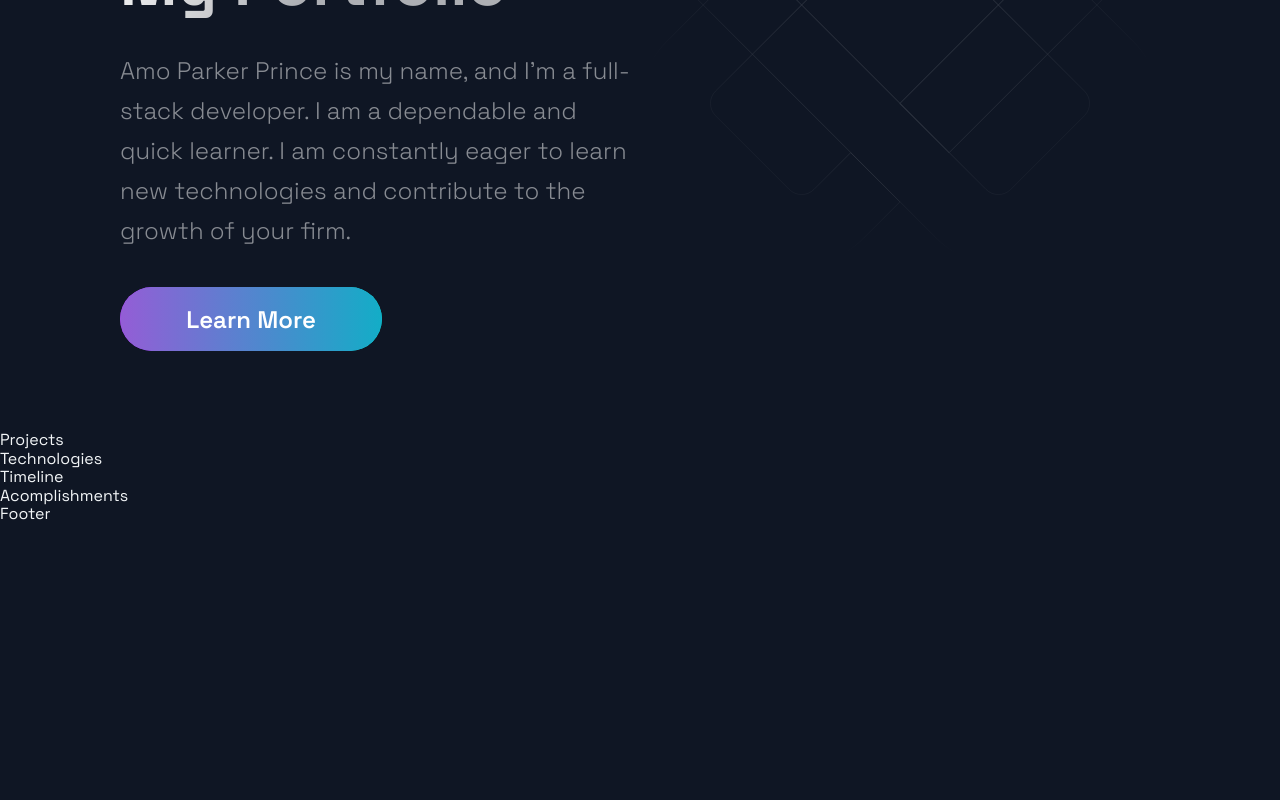
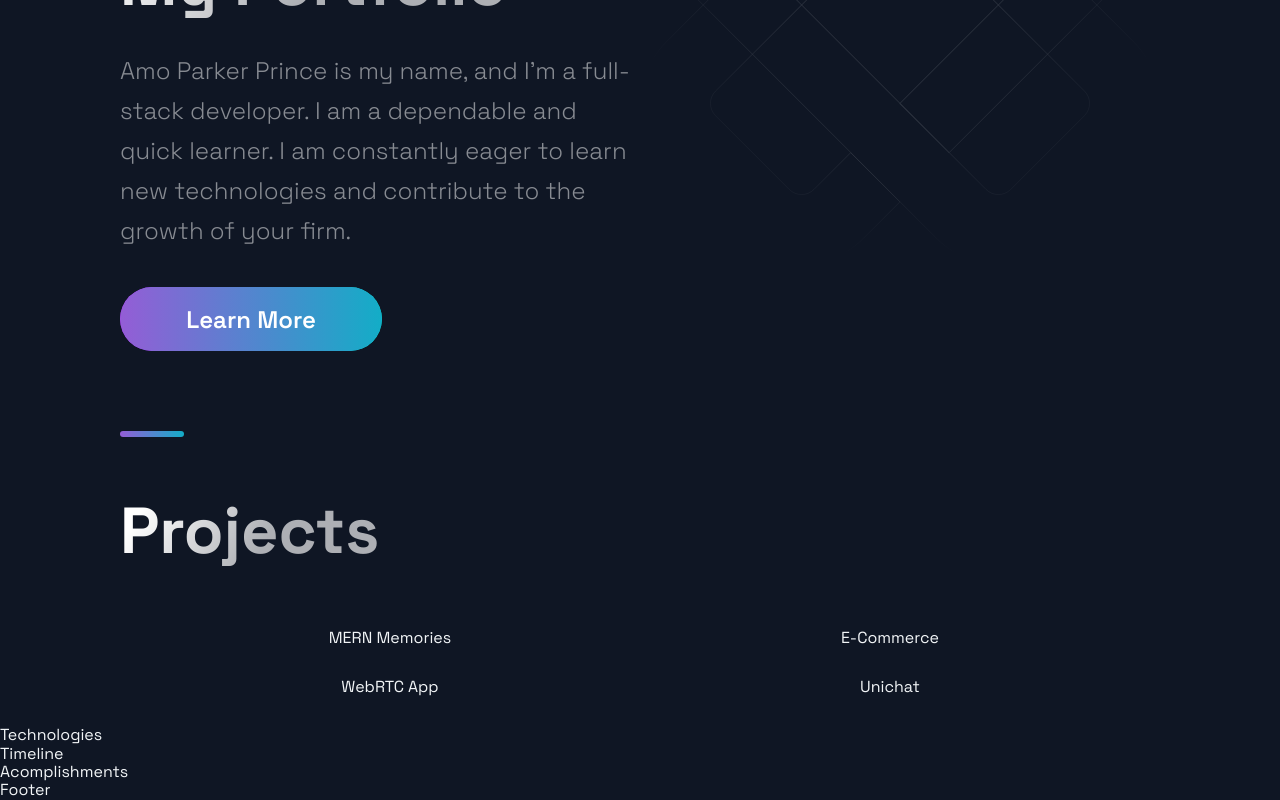
Before and after one commit to mrparkersson/My-Portfolio--nextjs, a Next.js app: page / in a window 1280 px wide. Shown: the part 367-1167 px from the top of the page. Before the commit the page ends 891 px from the top, so only its background shows below. Built offline with nearby package versions, Linux system fonts and the light colour scheme.

Commit message:
Change in hero.js file

```diff
--- a/src/components/Projects/Projects.js
+++ b/src/components/Projects/Projects.js
@@ -1,13 +1,35 @@
 import React from 'react';
 
-import { BlogCard, CardInfo, ExternalLinks, GridContainer, HeaderThree, Hr, Tag, TagList, TitleContent, UtilityList, Img } from './ProjectsStyles';
-import { Section, SectionDivider, SectionTitle } from '../../styles/GlobalComponents';
+import {
+  BlogCard,
+  CardInfo,
+  ExternalLinks,
+  GridContainer,
+  HeaderThree,
+  Hr,
+  Tag,
+  TagList,
+  TitleContent,
+  UtilityList,
+  Img,
+} from './ProjectsStyles';
+import {
+  Section,
+  SectionDivider,
+  SectionTitle,
+} from '../../styles/GlobalComponents';
 import { projects } from '../../constants/constants';
 
 const Projects = () => (
-  <div>
-    Projects
-  </div>
+  <Section nopadding id="projects">
+    <SectionDivider />
+    <SectionTitle main>Projects</SectionTitle>
+    <GridContainer>
+      {projects.map((project) => (
+        <div>{project.title}</div>
+      ))}
+    </GridContainer>
+  </Section>
 );
 
 export default Projects;
```
